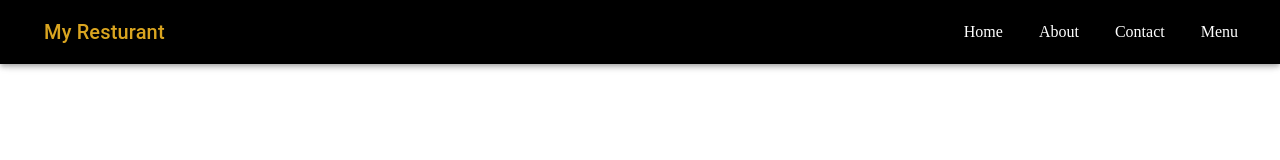
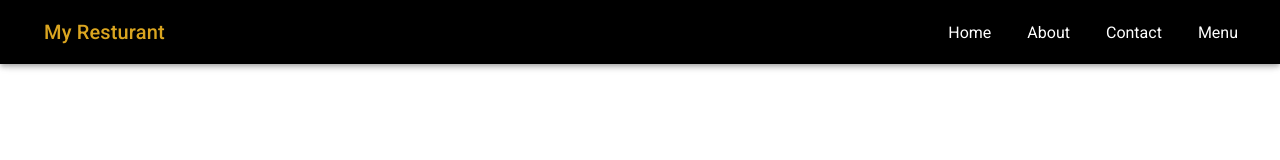
Before and after one commit to mrinmoy32/react-mui-resturant, a React (Vite) app: page / in a window 1280 px wide. Shown: the top 160 px of the page. Built offline with nearby package versions, Linux system fonts and the light colour scheme; some icons are missing.

Commit message:
global font import & added to body

```diff
--- a/src/index.css
+++ b/src/index.css
@@ -1,5 +1,12 @@
+@import url('https://fonts.googleapis.com/css2?family=Roboto:ital,wght@0,100..900;1,100..900&display=swap');
+
+
 * {
   margin: 0;
   padding : 0;
   box-sizing: border-box;
 }
+
+body {
+  font-family: roboto, sans-serif;
+}
```
